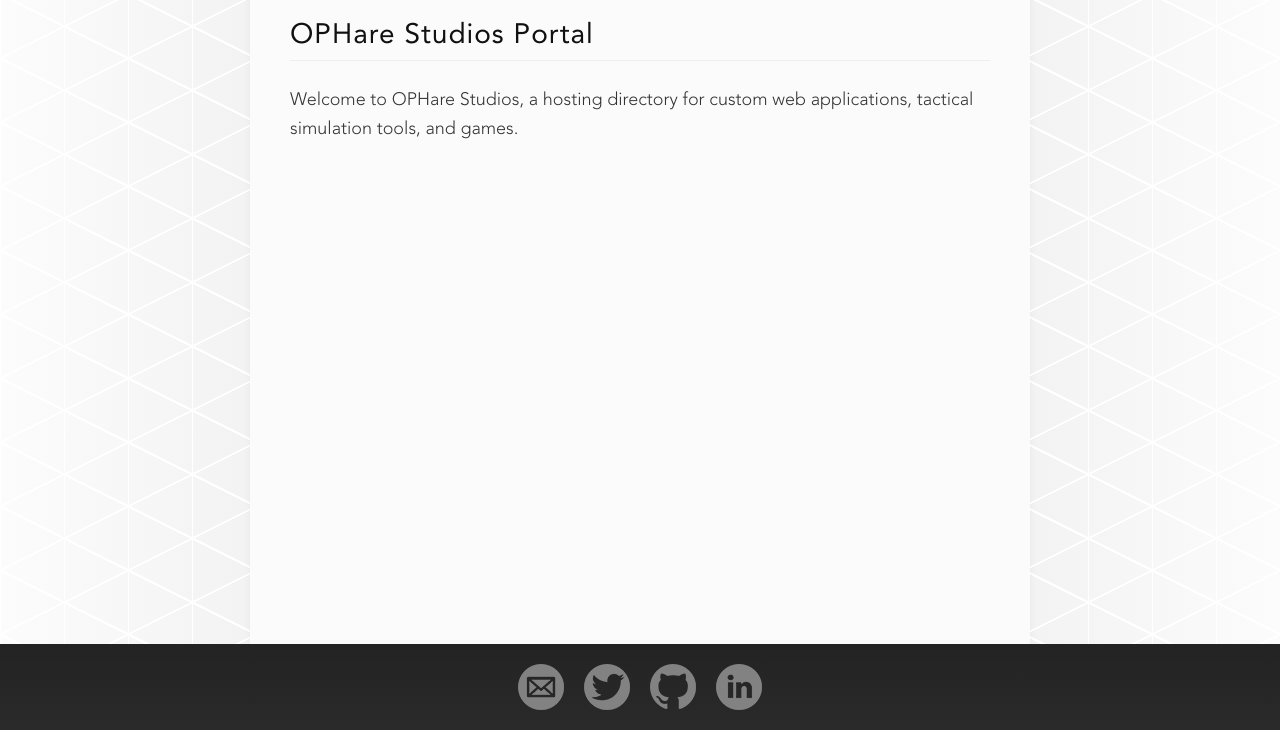
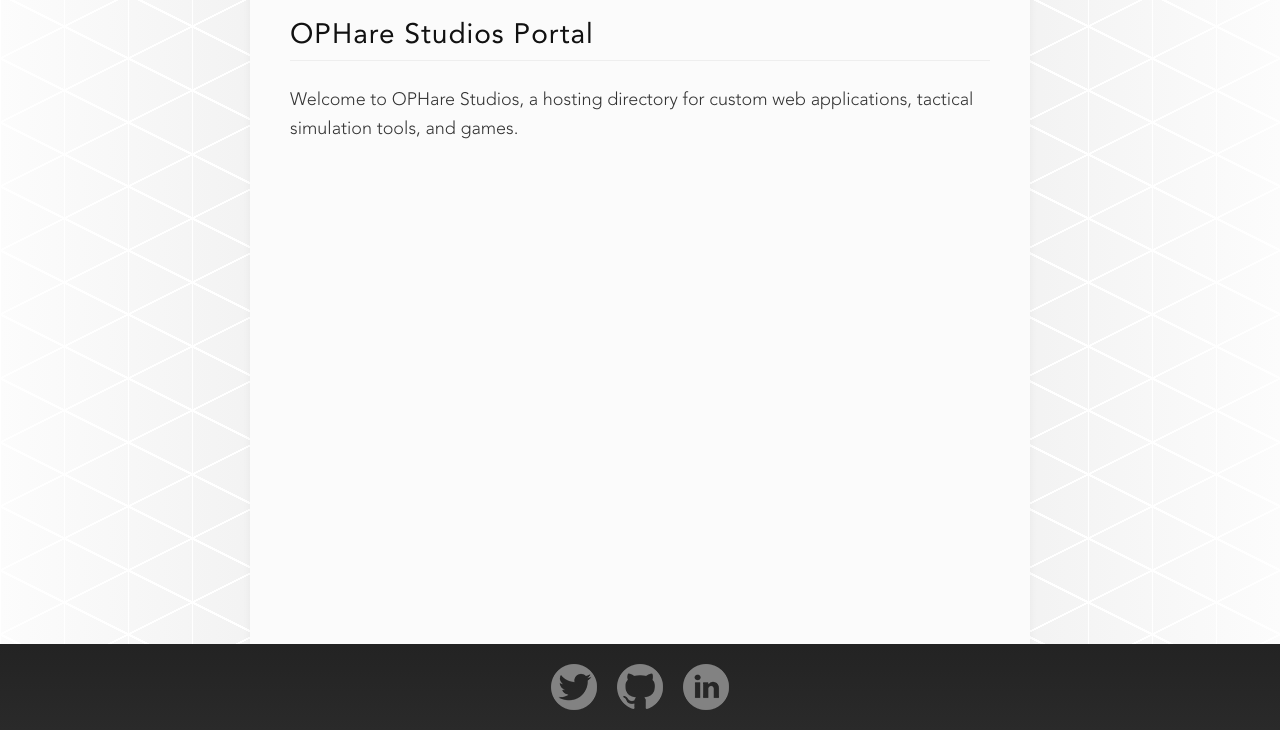
Before and after one commit to Buggy-Virus/ophare-studios, a plain HTML site: page index.html in a window 1280 px wide. Shown: the part 70-800 px from the top of the page. Drawn offline with Linux system fonts and the light colour scheme.

Commit message:
Remove contact link and icon from footer

```diff
--- a/index.html
+++ b/index.html
@@ -41,11 +41,6 @@
   <footer class="c-site-footer">
     <div class="wrapper">
       <div class="c-center-wrapper">
-        <div class="c-icon-contact">
-          <a href="https://buggy-virus.github.io/contact" target="_blank">
-            <span class="c-link-spanner"></span>
-          </a>
-        </div>
         <div class="c-icon-twitter">
           <a href="https://twitter.com/Buggy_Virus" target="_blank">
             <span class="c-link-spanner"></span>
@@ -69,7 +64,6 @@
       <img src="assets/page-icon-24.png" alt="preload">
       <img src="assets/github-icon-24.png" alt="preload">
       <img src="assets/lock-icon-24.png" alt="preload">
-      <img src="assets/mail-fav.png" alt="preload">
       <img src="assets/twitter-fav.png" alt="preload">
       <img src="assets/github-fav.png" alt="preload">
       <img src="assets/linkedin-fav.png" alt="preload">
--- a/style.css
+++ b/style.css
@@ -338,22 +338,15 @@ p.welcome-text {
 
 .c-center-wrapper {
 	margin: auto;
-	width: 264px;
+	width: 198px;
 	display: flex;
 	justify-content: space-around;
 }
 
-.c-icon-contact, .c-icon-twitter, .c-icon-github, .c-icon-linkedin {
+.c-icon-twitter, .c-icon-github, .c-icon-linkedin {
 	height: 46px;
 	width: 46px;
 	position: relative;
-}
-
-.c-icon-contact {
-	background-image: url('assets/mail-fav-nh.png');
-}
-.c-icon-contact:hover {
-	background-image: url('assets/mail-fav.png');
 }
 
 .c-icon-twitter {
```
